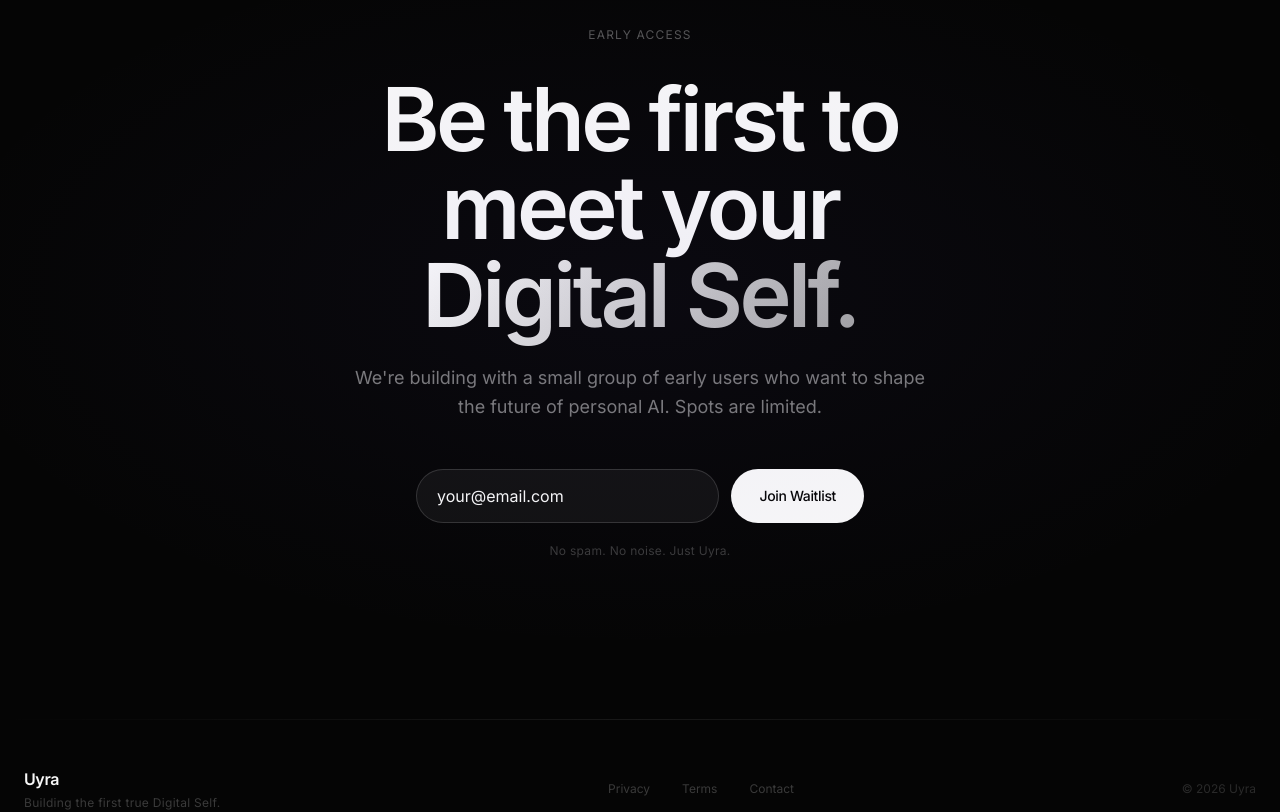
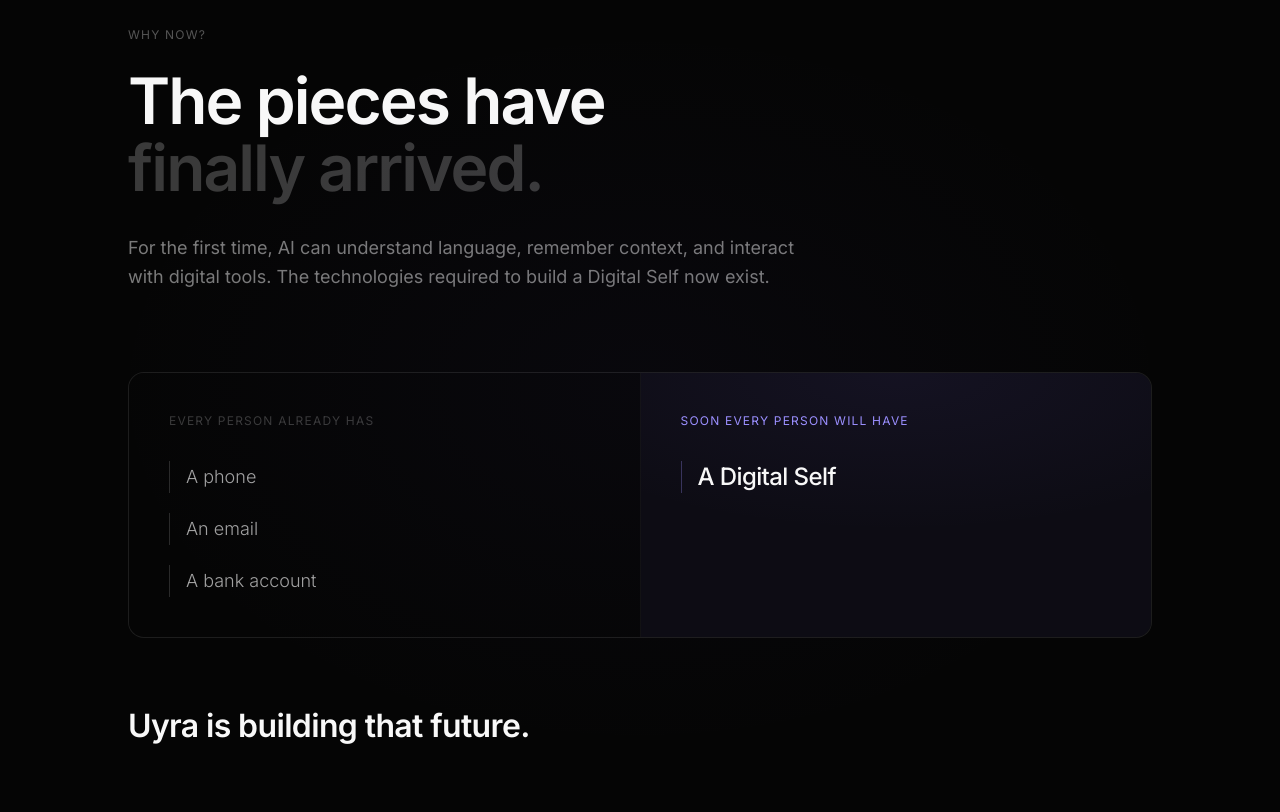
Before and after one commit to Ahmadhaji-hub/Uyra, a Next.js app: page / in a window 1280 px wide. Shown: the part 7400-8212 px from the top of the page. Built offline with nearby package versions, Linux system fonts and the light colour scheme; no server answers.

Commit message:
Add: Why Now section

```diff
--- a/app/page.tsx
+++ b/app/page.tsx
@@ -6,6 +6,7 @@
 import DemoSection from '@/components/DemoSection'
 import MeetYouraSection from '@/components/MeetYouraSection'
 import FutureSection from '@/components/FutureSection'
+import WhyNowSection from '@/components/WhyNowSection'
 import WaitlistSection from '@/components/WaitlistSection'
 import Footer from '@/components/Footer'
 
@@ -20,6 +21,7 @@
       <DemoSection />
       <MeetYouraSection />
       <FutureSection />
+      <WhyNowSection />
       <WaitlistSection />
       <Footer />
     </main>
--- /dev/null
+++ b/components/WhyNowSection.tsx
@@ -0,0 +1,120 @@
+'use client'
+
+import { motion, useInView } from 'framer-motion'
+import { useRef } from 'react'
+
+const todayItems = ['A phone', 'An email', 'A bank account']
+const soonItems = ['A Digital Self']
+
+export default function WhyNowSection() {
+  const ref = useRef(null)
+  const inView = useInView(ref, { once: true, margin: '-10%' })
+
+  return (
+    <section ref={ref} className="relative py-40 px-6 overflow-hidden">
+      <div className="section-line absolute top-0 left-0 right-0" />
+      <div className="absolute inset-0 bg-[radial-gradient(ellipse_60%_50%_at_50%_50%,rgba(100,80,200,0.04)_0%,transparent_70%)] pointer-events-none" />
+
+      <div className="max-w-5xl mx-auto">
+
+        {/* Label + headline */}
+        <motion.p
+          className="text-xs tracking-widest uppercase text-[#555] mb-6"
+          initial={{ opacity: 0, y: 16 }}
+          animate={inView ? { opacity: 1, y: 0 } : {}}
+          transition={{ duration: 0.7 }}
+        >
+          Why Now?
+        </motion.p>
+
+        <motion.h2
+          className="text-[clamp(2.2rem,5vw,4rem)] font-semibold leading-[1.05] tracking-[-0.03em] text-[#f8f8f8] mb-8 max-w-3xl"
+          initial={{ opacity: 0, y: 24 }}
+          animate={inView ? { opacity: 1, y: 0 } : {}}
+          transition={{ duration: 0.8, delay: 0.1, ease: [0.16, 1, 0.3, 1] }}
+        >
+          The pieces have
+          <br />
+          <span className="text-[#3a3a3a]">finally arrived.</span>
+        </motion.h2>
+
+        <motion.p
+          className="text-[#7a7a7a] text-lg leading-relaxed max-w-2xl mb-20"
+          initial={{ opacity: 0, y: 16 }}
+          animate={inView ? { opacity: 1, y: 0 } : {}}
+          transition={{ duration: 0.7, delay: 0.2 }}
+        >
+          For the first time, AI can understand language, remember context, and interact with digital tools.
+          The technologies required to build a Digital Self now exist.
+        </motion.p>
+
+        {/* Visual list */}
+        <div className="grid md:grid-cols-2 gap-px bg-white/5 rounded-2xl overflow-hidden border border-white/5 mb-16">
+
+          {/* Today */}
+          <motion.div
+            className="bg-[#050505] p-10"
+            initial={{ opacity: 0, y: 20 }}
+            animate={inView ? { opacity: 1, y: 0 } : {}}
+            transition={{ duration: 0.7, delay: 0.3, ease: [0.16, 1, 0.3, 1] }}
+          >
+            <p className="text-xs tracking-widest uppercase text-[#3a3a3a] mb-8">Every person already has</p>
+            <div className="space-y-5">
+              {todayItems.map((item, i) => (
+                <motion.div
+                  key={item}
+                  className="flex items-center gap-4"
+                  initial={{ opacity: 0, x: -12 }}
+                  animate={inView ? { opacity: 1, x: 0 } : {}}
+                  transition={{ duration: 0.5, delay: 0.4 + i * 0.09 }}
+                >
+                  <div className="w-px h-8 bg-[#2a2a2a] flex-shrink-0" />
+                  <p className="text-[#a0a0a0] text-lg font-light">{item}</p>
+                </motion.div>
+              ))}
+            </div>
+          </motion.div>
+
+          {/* Soon */}
+          <motion.div
+            className="bg-[#0d0c14] p-10 relative overflow-hidden"
+            initial={{ opacity: 0, y: 20 }}
+            animate={inView ? { opacity: 1, y: 0 } : {}}
+            transition={{ duration: 0.7, delay: 0.4, ease: [0.16, 1, 0.3, 1] }}
+          >
+            <div className="absolute inset-0 bg-[radial-gradient(ellipse_80%_60%_at_50%_0%,rgba(120,100,220,0.07),transparent)] pointer-events-none" />
+            <div className="relative">
+              <p className="text-xs tracking-widest uppercase text-[#9b8fff] mb-8">Soon every person will have</p>
+              <div className="space-y-5">
+                {soonItems.map((item, i) => (
+                  <motion.div
+                    key={item}
+                    className="flex items-center gap-4"
+                    initial={{ opacity: 0, x: -12 }}
+                    animate={inView ? { opacity: 1, x: 0 } : {}}
+                    transition={{ duration: 0.5, delay: 0.55 + i * 0.09 }}
+                  >
+                    <div className="w-px h-8 bg-[#9b8fff]/30 flex-shrink-0" />
+                    <p className="text-[#f8f8f8] text-2xl font-medium tracking-tight">{item}</p>
+                  </motion.div>
+                ))}
+              </div>
+            </div>
+          </motion.div>
+
+        </div>
+
+        {/* Closing line */}
+        <motion.p
+          className="text-[clamp(1.4rem,3vw,2rem)] font-semibold tracking-[-0.02em] text-[#f8f8f8]"
+          initial={{ opacity: 0, y: 16 }}
+          animate={inView ? { opacity: 1, y: 0 } : {}}
+          transition={{ duration: 0.8, delay: 0.65, ease: [0.16, 1, 0.3, 1] }}
+        >
+          Uyra is building that future.
+        </motion.p>
+
+      </div>
+    </section>
+  )
+}
```
